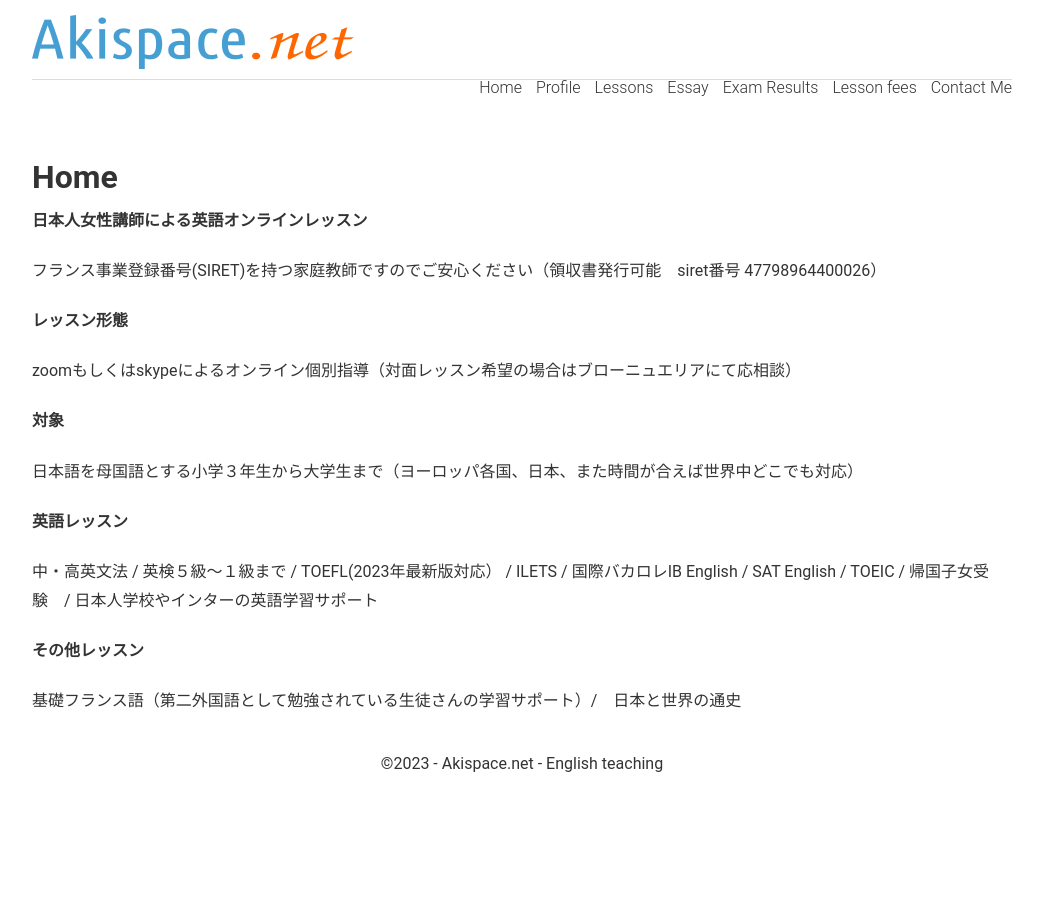
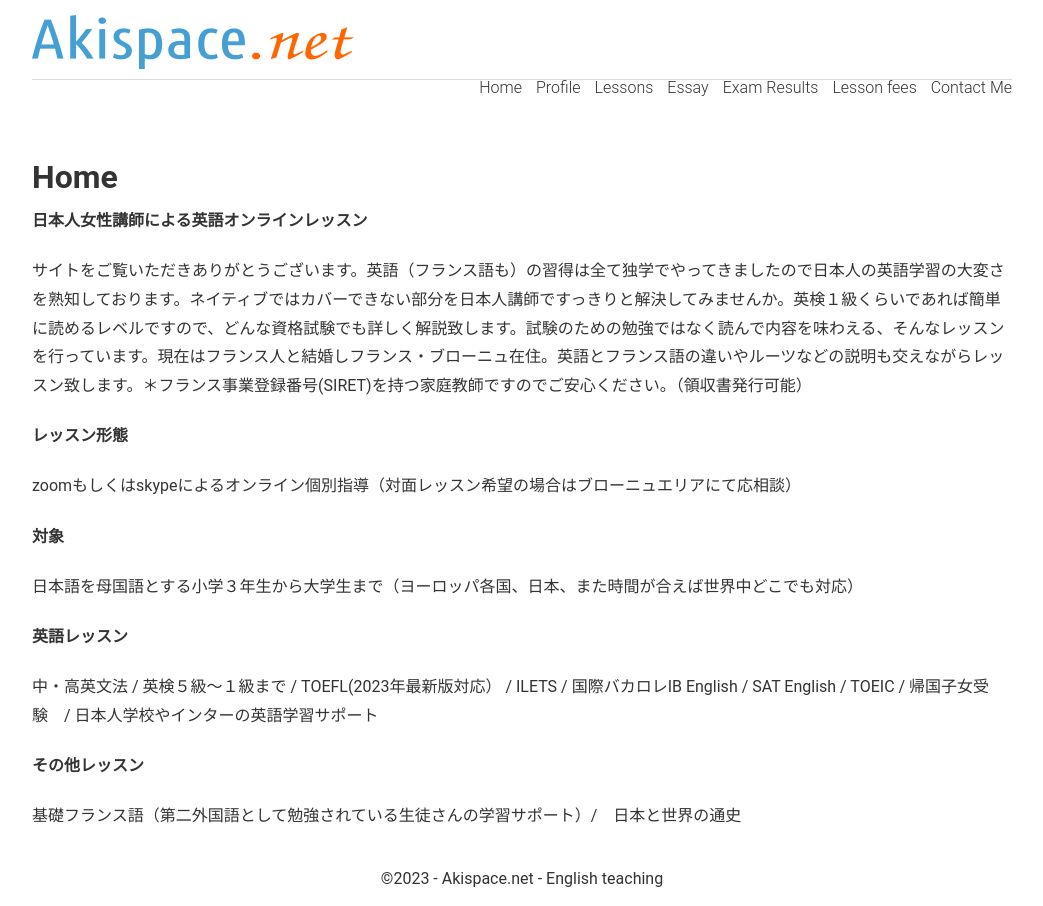
Before and after one commit to phocean/akispace, a Jekyll site: the page built from index.md, in a window 1280 px wide. Shown: the whole page, without its empty margins (118-1161 px from the left). Built offline with Jekyll 4.4.1, drawn with Linux system fonts in a browser that asks for light colours.

Commit message:
Update index.md

```diff
--- a/index.md
+++ b/index.md
@@ -10,7 +10,7 @@ description: オンライン英語家庭教師　小学生から大学生まで
 
 **日本人女性講師による英語オンラインレッスン**
 
-フランス事業登録番号(SIRET)を持つ家庭教師ですのでご安心ください（領収書発行可能　siret番号 47798964400026）
+サイトをご覧いただきありがとうございます。英語（フランス語も）の習得は全て独学でやってきましたので日本人の英語学習の大変さを熟知しております。ネイティブではカバーできない部分を日本人講師ですっきりと解決してみませんか。英検１級くらいであれば簡単に読めるレベルですので、どんな資格試験でも詳しく解説致します。試験のための勉強ではなく読んで内容を味わえる、そんなレッスンを行っています。現在はフランス人と結婚しフランス・ブローニュ在住。英語とフランス語の違いやルーツなどの説明も交えながらレッスン致します。＊フランス事業登録番号(SIRET)を持つ家庭教師ですのでご安心ください。（領収書発行可能）
 
 **レッスン形態**
 
```
